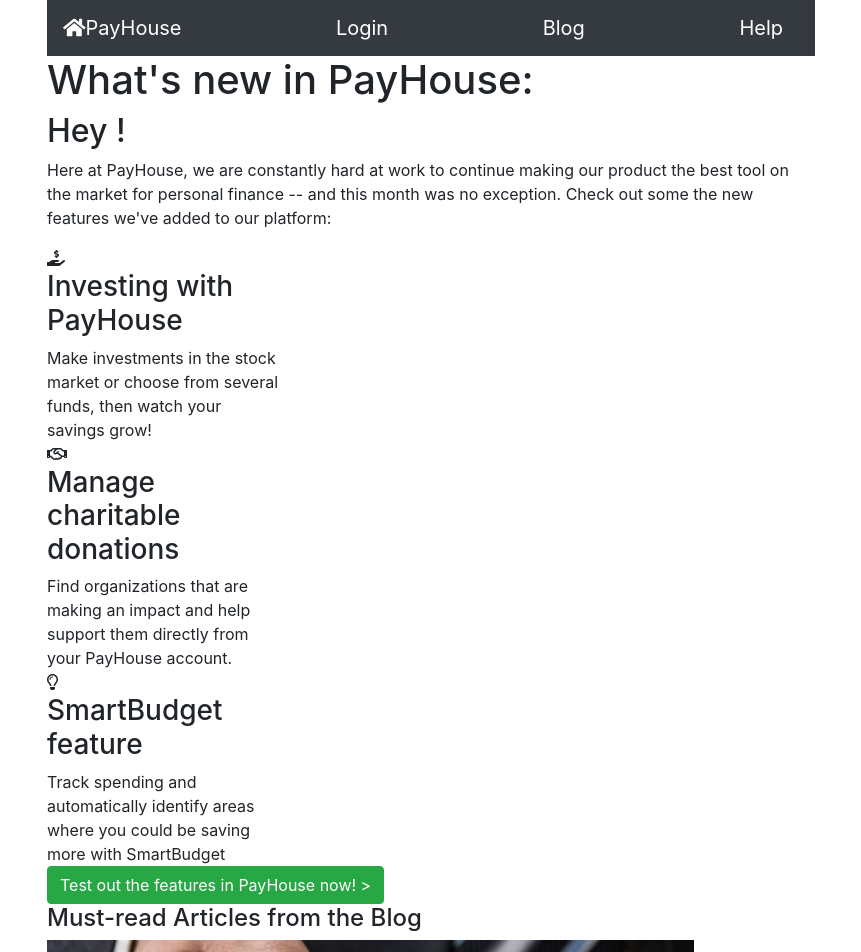
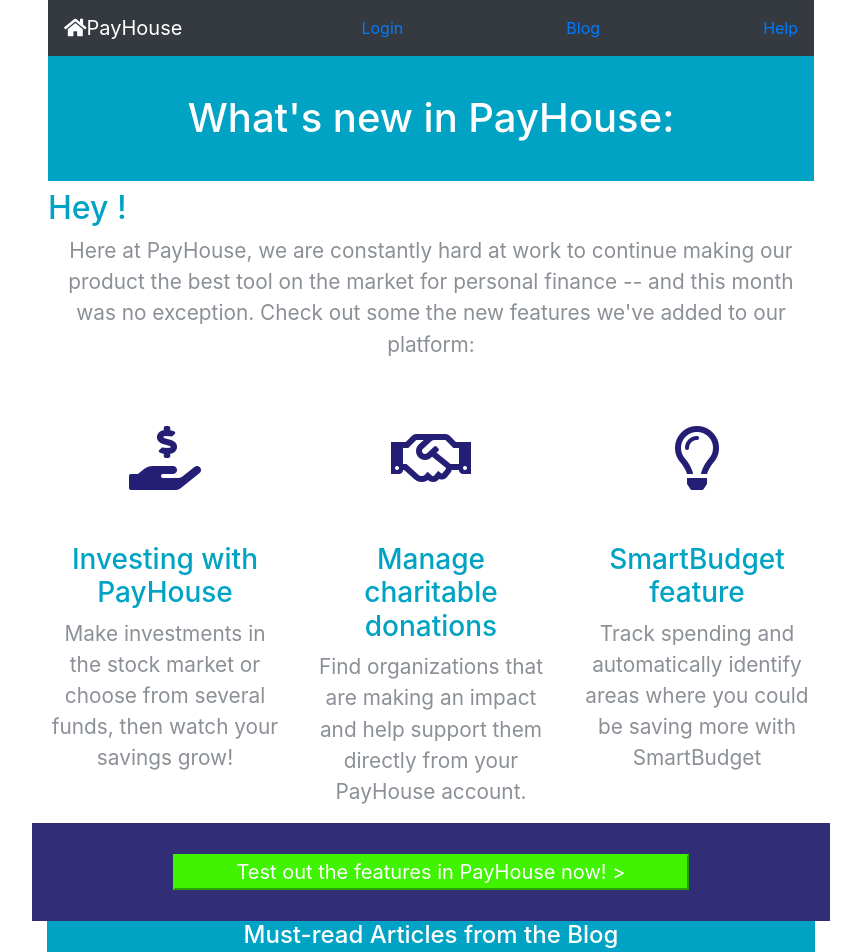
Before and after one commit to GueryMathieu/evaluation_1, a website: page index.html in a window 1280 px wide. Shown: the top 952 px of the page, without its empty margins (209-1070 px from the left). Drawn offline with nearby package versions, Linux system fonts and the light colour scheme.

Commit message:
evalsuite2

```diff
--- a/assets/css/style.css
+++ b/assets/css/style.css
@@ -7,3 +7,81 @@ nav :hover{
     background-color: gray;
     padding: 1%;
 }
+
+h1{
+    color: #FEFEFE;
+    text-align: center;
+    background-color: #00A3C4;
+    padding: 5%;
+}
+
+h2{
+    color: #00A3C4;
+    text-align: left;
+}
+
+h3{
+    color: #00A3C4;
+}
+
+h4{
+    color: #FEFEFE;
+    text-align: center;
+}
+
+h5{
+    color: #FEFEFE;
+    text-align: center;
+}
+
+p{
+    color: #8B9096;
+    font-size: 130%;
+    text-align: center;
+}
+.img{
+    color: #241F75;
+    font-size: 400%;
+    padding: 15%;
+}
+
+#Sec1{
+    background-color: #FFFFFF;
+}
+
+#Sec2{
+    background-color: #00A3C4;
+}
+
+.col-4{
+    text-align: center;
+}
+
+.col-12{
+    padding-left: 2%;
+    padding-right: 2%;
+}
+
+#link_row{
+    background-color: #312D76;
+    text-align: center;
+    padding-top: 4%;
+    padding-bottom: 4%;
+}
+
+.btn1{
+    background-color: #40F301;
+    border-color: #40F301;
+    color: #FEFEFE;
+    padding-right: 8%;
+    padding-left: 8%;
+    font-size: 20px;
+}
+
+.btn2{
+    text-align: center;
+    background-color: #40F301;
+    border-color: #40F301;
+    color: #FEFEFE;
+    font-size: 20px;
+}
--- a/index.html
+++ b/index.html
@@ -1,5 +1,5 @@
 <!DOCTYPE html>
-<html lang="fr">
+<html lang="en">
 <head>
     <meta charset="UTF-8">
     <meta name="viewport" content="width=device-width, initial-scale=1.0">
@@ -28,9 +28,9 @@
 
                     <nav class="navbar navbar-dark bg-dark">
                         <a class="navbar-brand" href="#nav_row"><i class="fas fa-home"></i>PayHouse</a>
-                        <a class="navbar-brand" href="#">Login</a>
-                        <a class="navbar-brand" href="#">Blog</a>
-                        <a class="navbar-brand" href="#">Help</a>
+                        <a class="navbar-link" href="#">Login</a>
+                        <a class="navbar-link" href="#">Blog</a>
+                        <a class="navbar-link" href="#">Help</a>
                     </nav>
                 </div>
 
@@ -49,6 +49,8 @@
 
     <main>
 
+        <section id="Sec1"><!--Sec1-->
+
             <div class="row">
                 <div class="col-12">
 
@@ -60,9 +62,12 @@
             <div class="row">
                 <div class="col-12">
 
-                <p>Here at PayHouse, we are constantly hard at work to continue making our product the best tool on the market for personal finance -- and this month was no exception.
+                    <div id="text1">
+                        <p>
+                            Here at PayHouse, we are constantly hard at work to continue making our product the best tool on the market for personal finance -- and this month was no exception.
                             Check out some the new features we've added to our platform:
                         </p>
+                    </div>
 
                 </div>
             </div>
@@ -76,14 +81,14 @@
 
                     <h3>Investing with PayHouse</h3>
 
-                <div>
+                    <div class="text2">
+                        <p>
                             Make investments in the stock market or choose from several funds, then watch your savings grow!
+                        </p>
                     </div>
 
                 </div>
-        </div>
 
-        <div class="row">
                 <div class="col-4">
 
                     <div class="img">
@@ -92,14 +97,12 @@
 
                     <h3>Manage charitable donations</h3>
 
-                <div>
+                    <p>
                         Find organizations that are making an impact and help support them directly from your PayHouse account.
+                    </p>
+
                 </div>
 
-            </div>
-        </div>
-
-        <div class="row">
                 <div class="col-4">
 
                     <div class="img">
@@ -108,24 +111,24 @@
 
                     <h3>SmartBudget feature</h3>
 
-                <div>
+                    <p>
                         Track spending and automatically identify areas where you could be saving more with SmartBudget
-                </div>
+                    </p>
 
                 </div>
             </div>
 
-        <div class="row">
+        </section><!--fin Sec1-->
+
+        <div class="row" id="link_row">
             <div class="col-12">
 
-            <a href="">
-                <button type="button" class="btn btn-success">Test out the features in PayHouse now! ></button>
-            </a>
+            <button type="button" class="btn1">Test out the features in PayHouse now! ></button>
 
             </div>
         </div>
 
-        <section>
+        <section id="Sec2"><!--Sec2-->
 
             <div class="row">
                 <div class="col-12">
@@ -147,9 +150,7 @@
                         Here's how you can do it!
                     </p>
 
-                    <a href="">
-                        <button type="button" class="btn btn-success">Read the full article ></button>
-                    </a>
+                    <button type="button" class="btn2">Read the full article ></button>
 
                 </div>
             </div>
@@ -172,16 +173,14 @@
                         Either way, this article has all of the tips and insider information (not illegal inside Information, of course) that you need to invest like a pro!
                     </p>
 
-                    <a href="">
                     <button type="button" class="btn btn-success">Read the full article ></button>
-                    </a>
 
                 </div>
             </div>
 
-        </section>
+        </section><!--fin Sec2-->
 
-        <div class="row">
+        <div class="row" id="white_row">
             <div class="col-5">
 
                 <i class="fas fa-chart-line"></i>
@@ -199,13 +198,14 @@
                 </p>
 
 
-                <a href="">
+
                 <button type="button" class="btn btn-success">Sign up now! ></button>
-                </a>
+
+
             </div>
         </div>
 
-        <div class="row">
+        <div class="row" id="last_row">
             <div class="col-12">
 
                 <h5>Need help with your PayHouse account?</h5>
```
Lines whose indentation alone changed are shown as unchanged.
